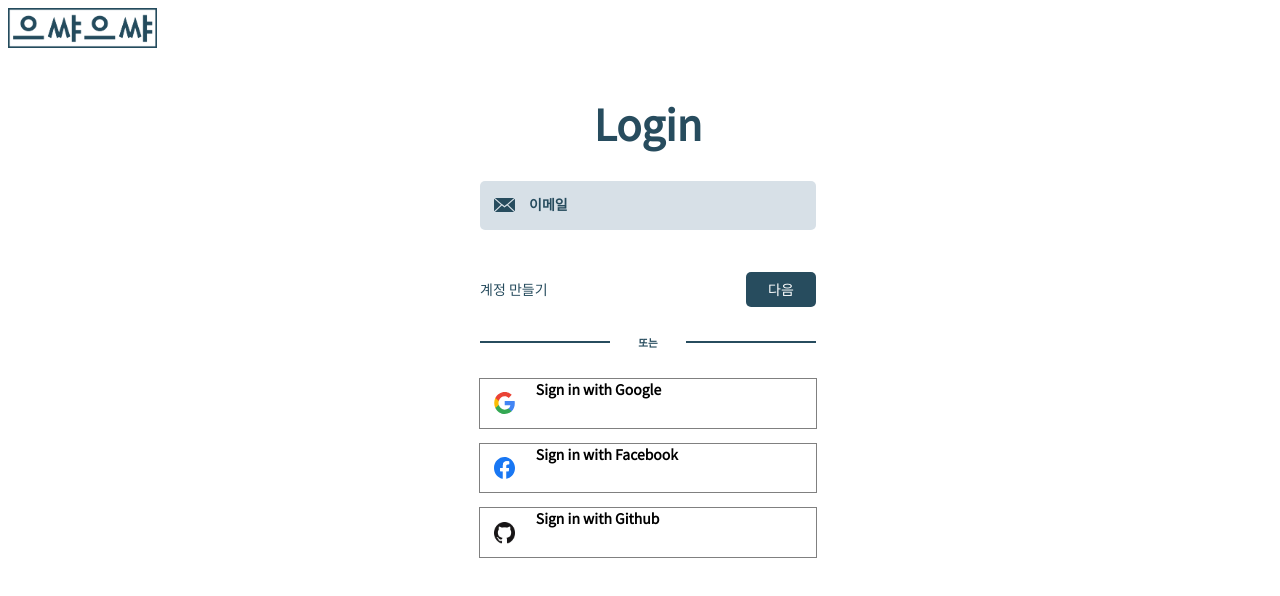
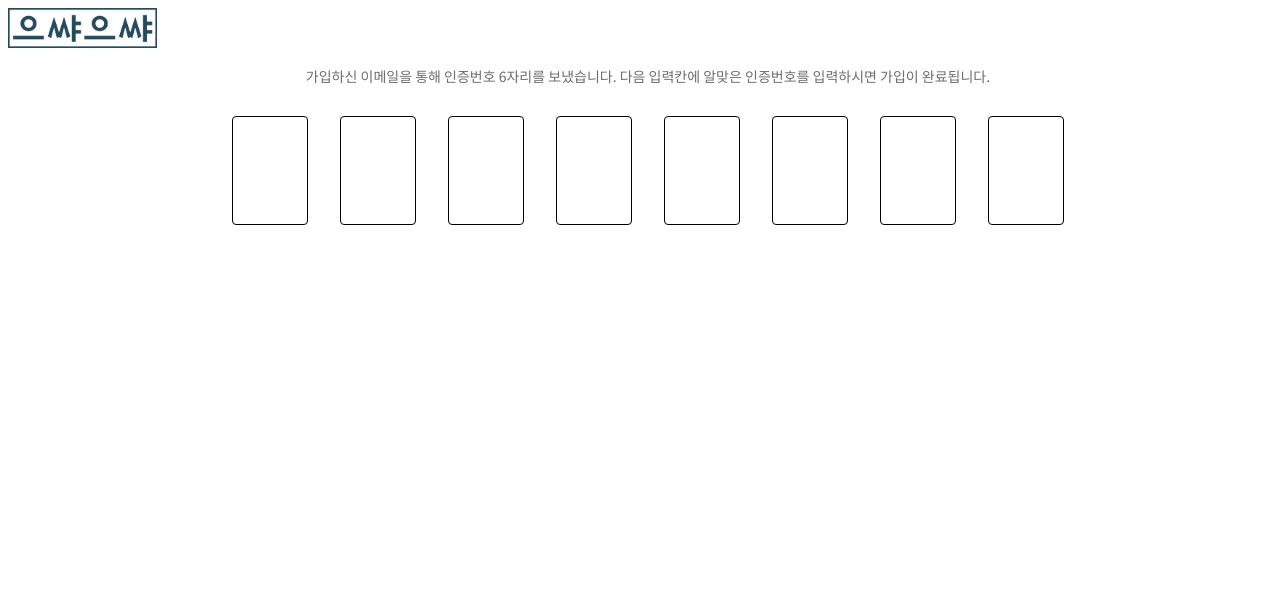
Before and after one commit to sproutt/eussya-eussya-view, a React (Create React App) app: page / in a window 1280 px wide. Shown: the top 596 px of the page. Built offline with nearby package versions, Linux system fonts and the light colour scheme.

Commit message:
ux 수정
Epic #15
Issue #16

```diff
--- a/src/presentation/application.tsx
+++ b/src/presentation/application.tsx
@@ -1,5 +1,5 @@
 import React, { Fragment } from "react";
-import { Login } from "./component/login";
+import { SignUpCheck } from "presentation/page/sign-up-check";
 import Logo from "../assets/uthyauthya-gb.svg";
 import "./application.scss";
 
@@ -10,7 +10,7 @@ function App() {
         <img src={Logo} alt={"으쌰으쌰"} />
       </header>
       <section id="main-section">
-        <Login></Login>
+        <SignUpCheck></SignUpCheck>
       </section>
     </Fragment>
   );
--- a/src/presentation/page/sign-up-check/index.tsx
+++ b/src/presentation/page/sign-up-check/index.tsx
@@ -9,11 +9,7 @@ export const SignUpCheck: React.FC = () => {
       element?.focus();
       return;
     }
-    if (key === 8 || key === 46) {
-      event.stopPropagation();
-      return;
-    }
-    if (key === 0 || key === 9) {
+    if (key === 8 || key === 46 || key === 0 || key === 9) {
       event.stopPropagation();
       return;
     }
@@ -23,7 +19,8 @@ export const SignUpCheck: React.FC = () => {
         .trim();
       return;
     }
-    if (index === 6) event.currentTarget.blur();
+    if (index === 7) event.currentTarget.blur();
+    if (!event.currentTarget.value.length) return;
     const element = document.getElementById(`code-${index + 1}`);
     element?.focus();
   };
@@ -45,7 +42,7 @@ export const SignUpCheck: React.FC = () => {
         인증번호를 입력하시면 가입이 완료됩니다.
       </styled.Span>
       <styled.NumberCodeInputBox>
-        {Array.from({ length: 6 }, (element, index) => (
+        {Array.from({ length: 8 }, (element, index) => (
           <styled.NumberCodeInput
             maxLength={1}
             key={index}
```
